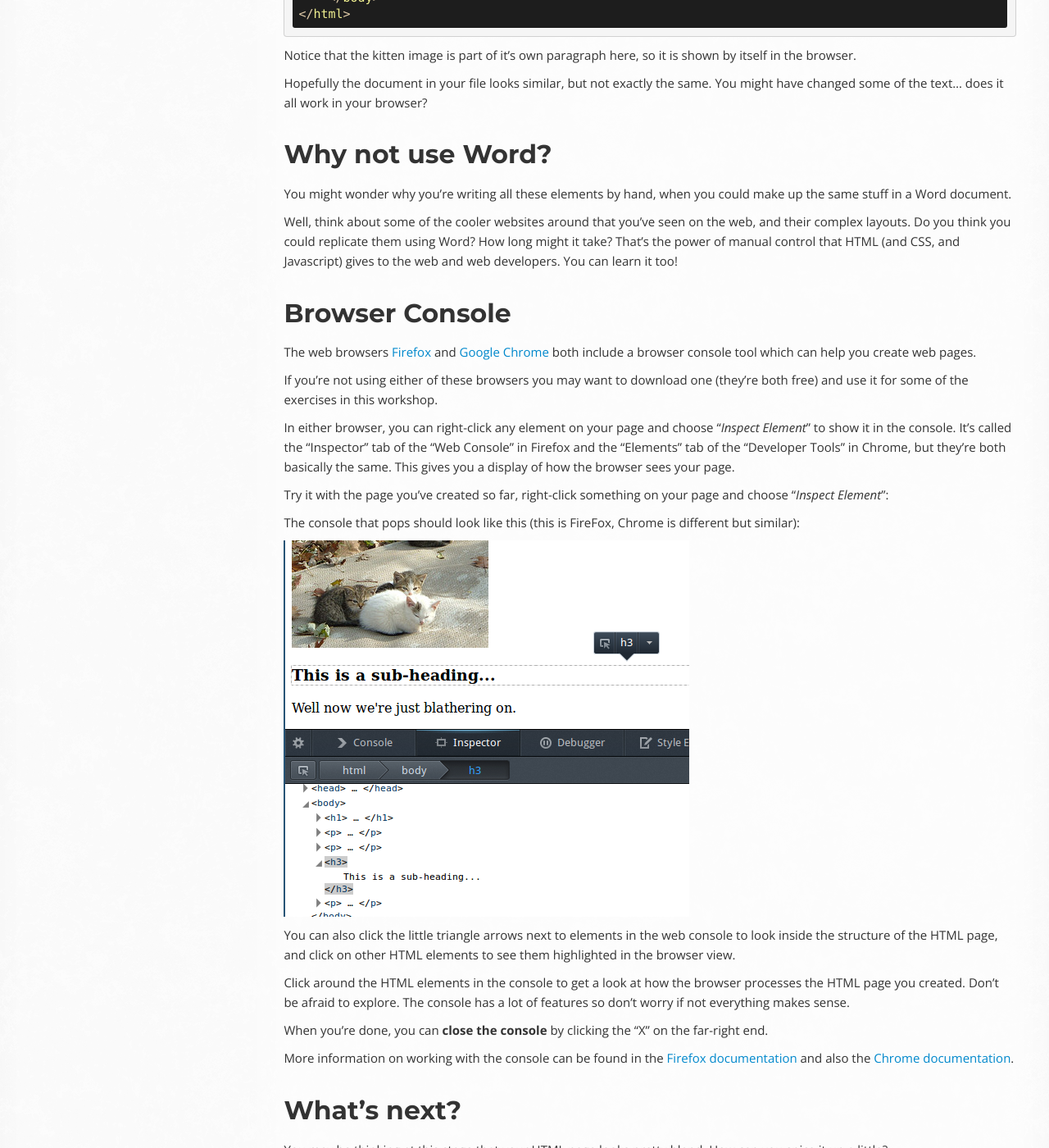
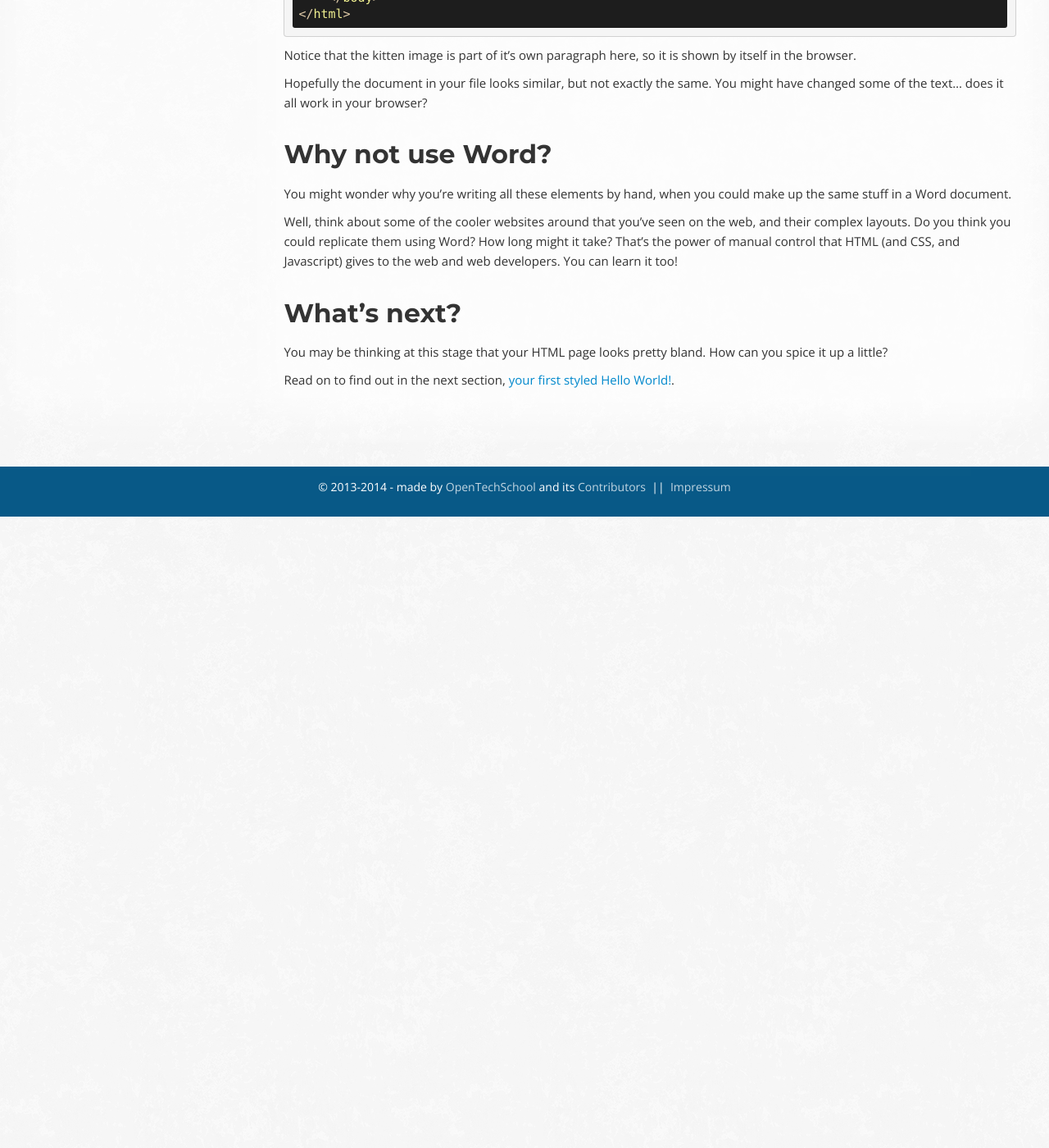
Before and after one commit to OpenTechSchool/html-css-beginners, a Jekyll site: the page built from core/structure.md, in a window 1280 px wide and 1400 px high, scrolled down 5175 px. Shown: the whole window at 82% size. Built offline with Jekyll 4.4.1, drawn with Linux system fonts in a browser that asks for light colours; Markdown is read by kramdown in place of the engine named in the settings; after the commit the page ends 5805 px from its top, so only the background shows below that; some of the changed text lies outside the part shown.

Commit message:
Move the browser console style off to an Extras section, remove the browser tools reference in the CSS chapter (keeping with the feedback in #11)

```diff
--- a/_config.yml
+++ b/_config.yml
@@ -22,3 +22,9 @@ map:
      - title: Create your personal Portfolio - Part 2
        path: /core/portfolio-2.html
        caption: Positioning, anchors and form elements
+ - title: Extras
+   caption: Interesting or useful extras
+   subpages:
+     - title: Browser Developer Tools
+       path: /extras/developertools.html
+       caption: Some helpful tools for HTML/CSS creation, included in your web browser.
--- a/core/structure.md
+++ b/core/structure.md
@@ -287,44 +287,6 @@ using Word? How long might it take? That's the power of manual control that
 HTML (and CSS, and Javascript) gives to the web and web developers. You can
 learn it too!
 
-## Browser Console
-
-The web browsers [Firefox](https://www.mozilla.org/en-US/firefox/new/) and
-[Google Chrome](https://www.google.com/chrome) both include a browser console
-tool which can help you create web pages.
-
-If you're not using either of these browsers you may want to download one
-(they're both free) and use it for some of the exercises in this workshop.
-
-In either browser, you can right-click any element on your page and choose
-"*Inspect Element*" to show it in the console. It's called the "Inspector"
-tab of the "Web Console" in Firefox and the "Elements" tab of the "Developer
-Tools" in Chrome, but they're both basically the same. This gives you a display of
-how the browser sees your page.
-
-Try it with the page you've created so far, right-click something on your page
-and choose "*Inspect Element*":
-
-The console that pops should look like this (this is FireFox, Chrome
-is different but similar):
-
-![Example of the FireFox Web Console](../images/webconsole.png)
-
-You can also click the little triangle arrows next to elements in the web console
-to look inside the structure of the HTML page, and click on other HTML elements
-to see them highlighted in the browser view.
-
-Click around the HTML elements in the console to get a look at how
-the browser processes the HTML page you created. Don't be afraid to explore. The
-console has a lot of features so don't worry if not everything makes sense.
-
-When you're done, you can **close the console** by clicking the "X" on the
-far-right end.
-
-More information on working with the console can be found in the
-[Firefox documentation](https://developer.mozilla.org/en-US/docs/Tools/Web_Console?redirectlocale=en-US&redirectslug=Using_the_Web_Console#Opening_the_Web_Console)
-and also the [Chrome documentation](https://developers.google.com/chrome-developer-tools/docs/console#opening_the_console).
-
 ## What's next?
 
 You may be thinking at this stage that your HTML page looks pretty bland.
```
Also changed, not shown: core/style.md (+8 -10 lines), extras/developertools.md (added, +59 -0 lines).
